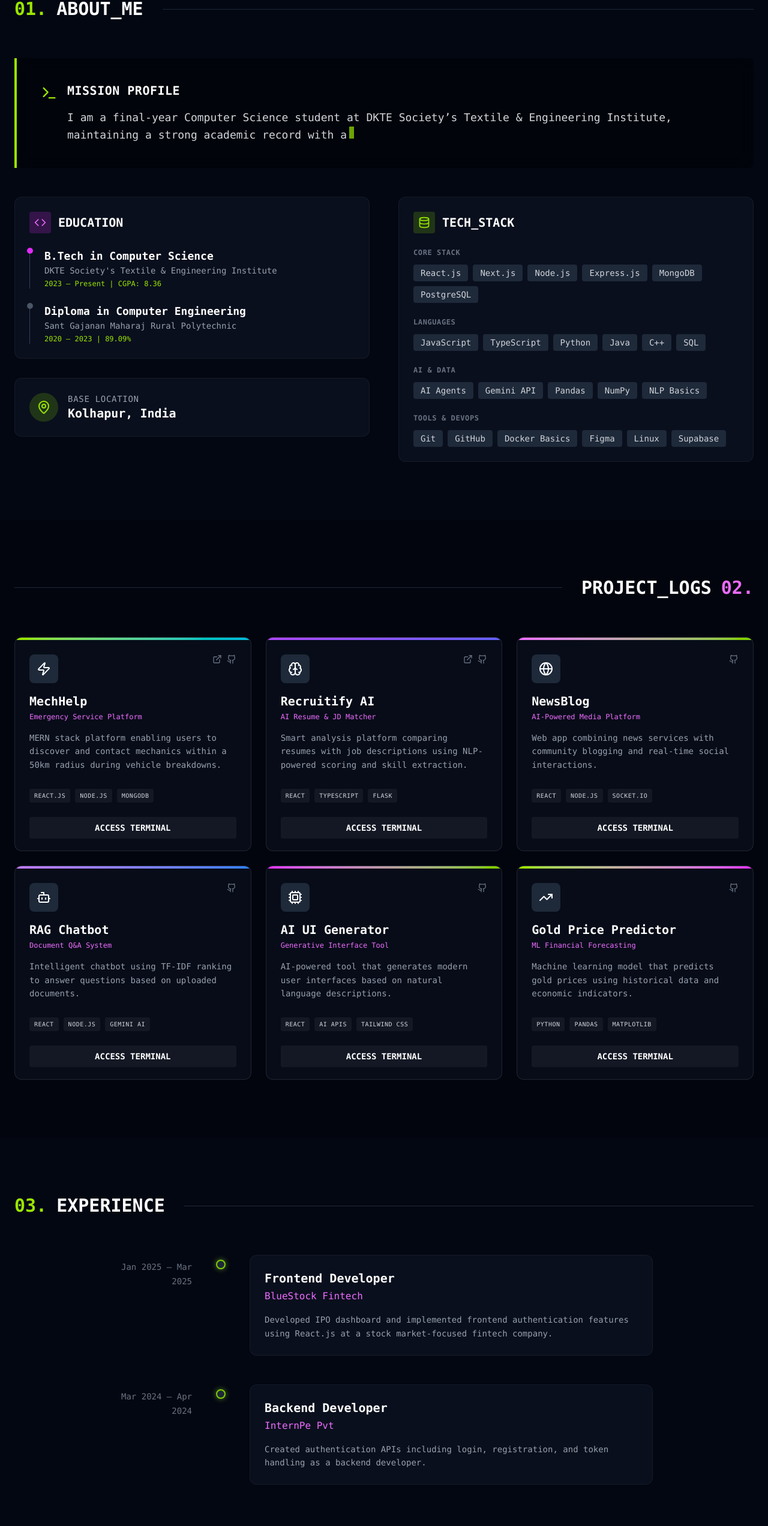
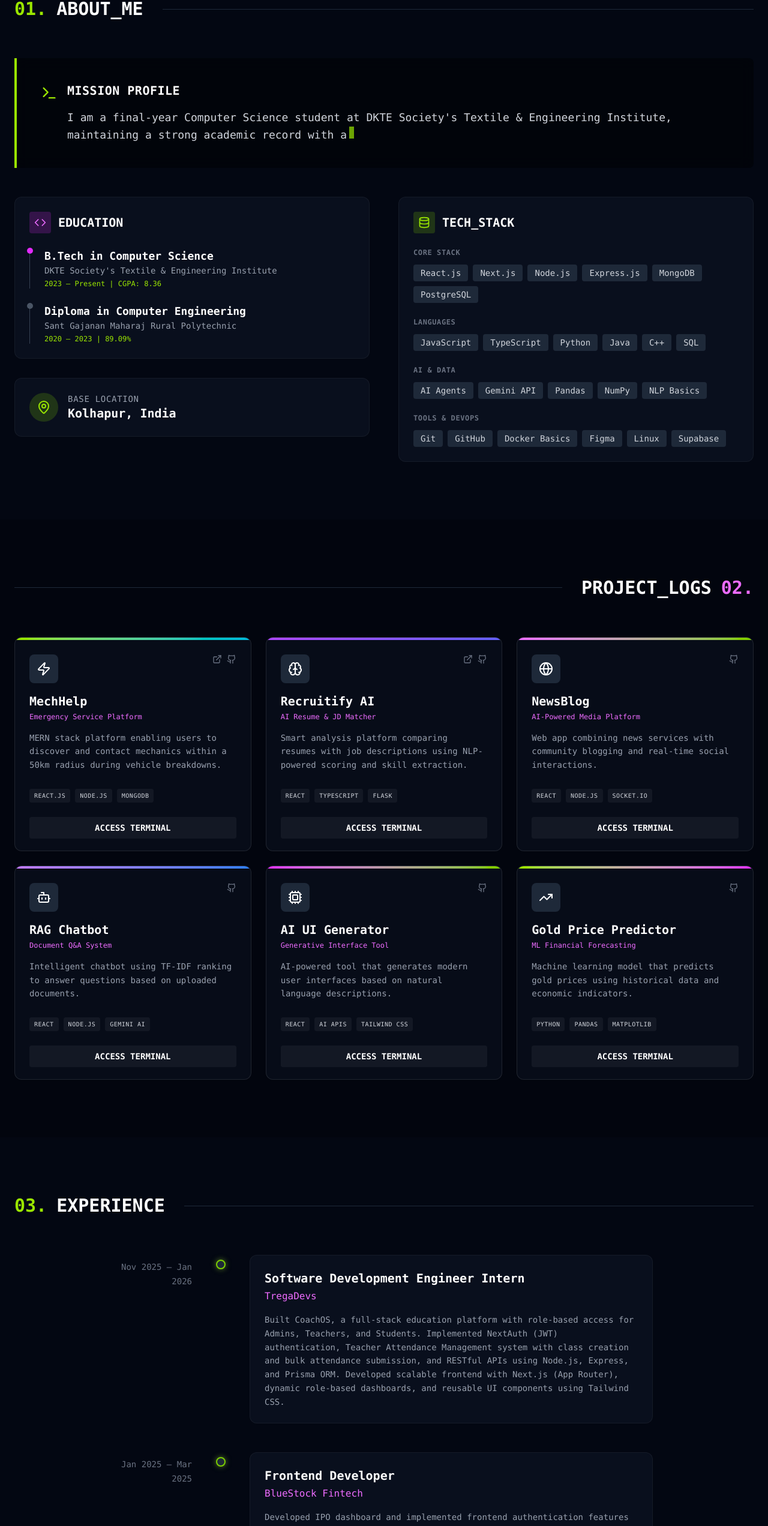
Before and after one commit to iammaaj10/Maaj_Portfolio, a React (Vite) app: page / in a window 1280 px wide. Shown: the part 899-3443 px from the top of the page at 60% size. Built offline with nearby package versions, Linux system fonts and the light colour scheme.

Commit message:
Update App.jsx

```diff
--- a/src/App.jsx
+++ b/src/App.jsx
@@ -269,7 +269,7 @@ const Portfolio = () => {
   };
 
   // --- Data ---
-  const bioText = "I am a final-year Computer Science student at DKTE Society’s Textile & Engineering Institute, maintaining a strong academic record with a CGPA of 8.36. I am a passionate Full-Stack Developer with hands-on experience in building scalable, real-world applications using React, Next.js, Node.js, MongoDB, and modern UI frameworks. I have developed 5+ end-to-end projects, including real-time platforms with authentication, role-based access, live updates, and secure backend architectures. Currently, I am deepening my expertise in Next.js, system design fundamentals, and modern frontend–backend integration, while also exploring AI-integration, AI agents and AI-assisted features in web applications.";
+  const bioText = "I am a final-year Computer Science student at DKTE Society's Textile & Engineering Institute, maintaining a strong academic record with a CGPA of 8.36. I am a passionate Full-Stack Developer with hands-on experience in building scalable, real-world applications using React, Next.js, Node.js, MongoDB, and modern UI frameworks. I have developed 5+ end-to-end projects, including real-time platforms with authentication, role-based access, live updates, and secure backend architectures. Currently, I am deepening my expertise in Next.js, system design fundamentals, and modern frontend–backend integration, while also exploring AI-integration, AI agents and AI-assisted features in web applications.";
 
   const skills = {
     "Core Stack": ["React.js", "Next.js", "Node.js", "Express.js", "MongoDB", "PostgreSQL"],
@@ -354,6 +354,13 @@ const Portfolio = () => {
   ];
 
   const experience = [
+    {
+      title: "Software Development Engineer Intern",
+      company: "TregaDevs",
+      period: "Nov 2025 – Jan 2026",
+      description: "Built CoachOS, a full-stack education platform with role-based access for Admins, Teachers, and Students. Implemented NextAuth (JWT) authentication, Teacher Attendance Management system with class creation and bulk attendance submission, and RESTful APIs using Node.js, Express, and Prisma ORM. Developed scalable frontend with Next.js (App Router), dynamic role-based dashboards, and reusable UI components using Tailwind CSS.",
+      icon: <Code size={20} />,
+    },
     {
       title: "Frontend Developer",
       company: "BlueStock Fintech",
```
